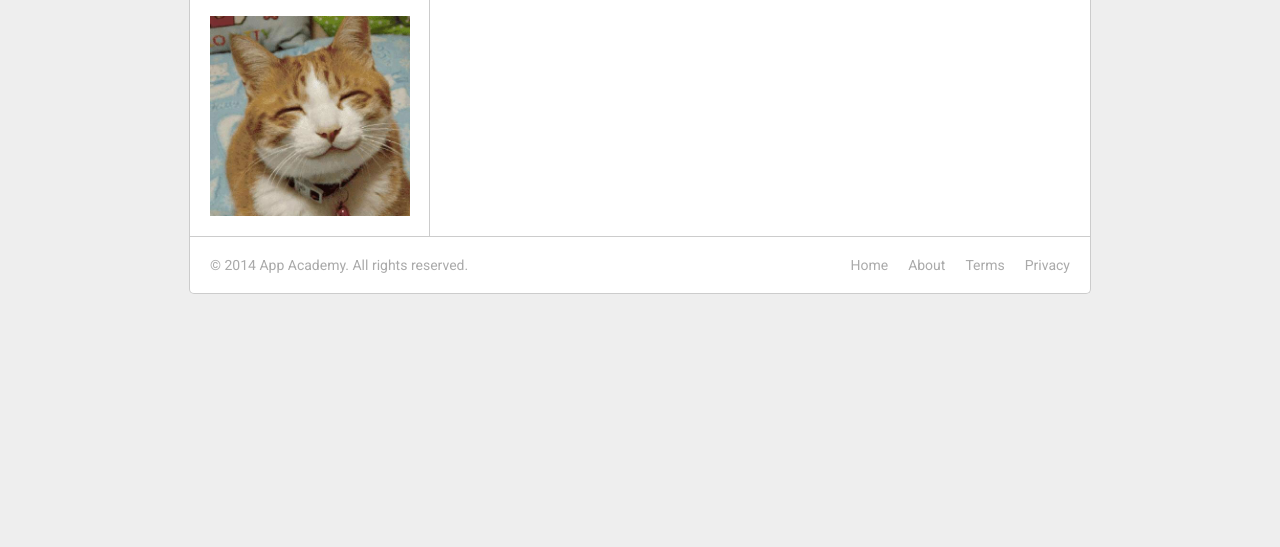
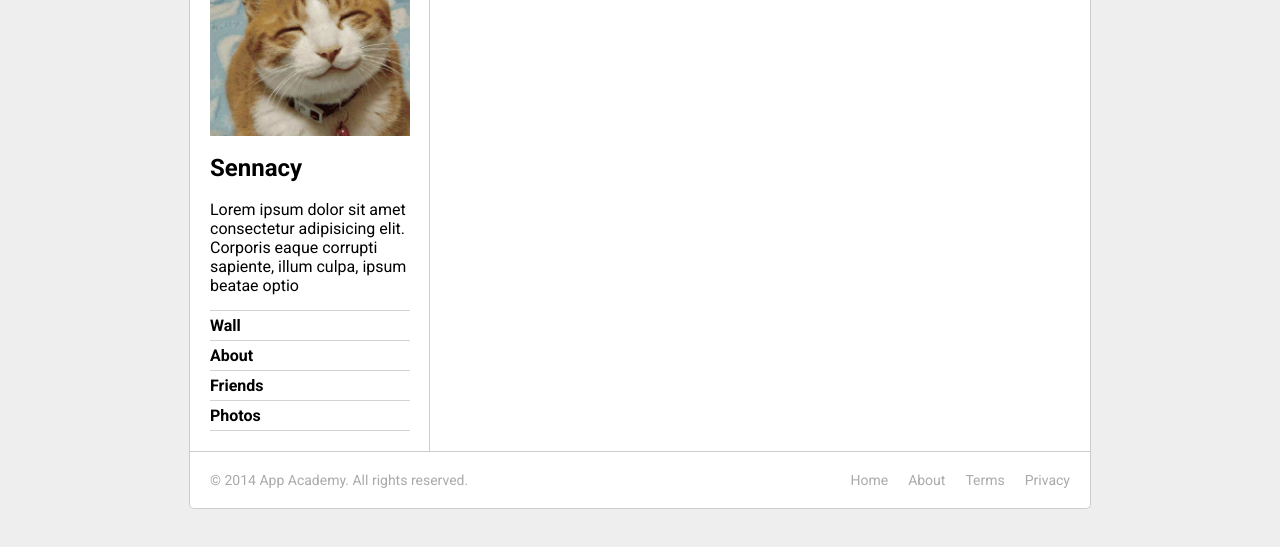
Before and after one commit to onyi/W5D5, a plain HTML site: page css_friends_phase6/06-sidebar.html in a window 1280 px wide. Shown: the part 245-792 px from the top of the page. Drawn offline with Linux system fonts and the light colour scheme.

Commit message:
Complete CSS project phase 6

```diff
--- a/css_friends_phase6/06-sidebar.html
+++ b/css_friends_phase6/06-sidebar.html
@@ -50,8 +50,21 @@
           <img src="./images/cat.jpg" alt="Profile pic">
         </a>
       </section>
-      <section class="profile-info"></section>
-      <section class="profile-nav"></section>
+
+      <section class="profile-info">
+        <h2>Sennacy</h2>
+        <p>Lorem ipsum dolor sit amet consectetur adipisicing elit. Corporis eaque corrupti sapiente, illum culpa, ipsum beatae optio</p>
+      </section>
+
+      <section class="profile-nav">
+        <ul>
+          <li><a href="#">Wall</a></li>
+          <li><a href="#">About</a></li>
+          <li><a href="#">Friends</a></li>
+          <li><a href="#">Photos</a></li>
+        </ul>
+      </section>
+
     </section>
     <section class="content-main">
 
--- a/css_friends_phase6/css/06-sidebar.css
+++ b/css_friends_phase6/css/06-sidebar.css
@@ -6,16 +6,35 @@
 
 .profile-picture a {
   display: block;
-}
-
-.profile-picture img {
-
+  margin-top: -5rem;
+  z-index: 999;
+  position: relative;
 }
 
 .profile-info {
-
 }
 
-.profile-nav {
+.profile-info h2 {
+  font-size: 24px;
+  font-weight: bold;
+  padding: 18px 0;
+}
 
+.profile-info p {
+  padding-bottom: 15px;
 }
+
+.profile-nav a {
+  padding: 5px 0;
+  display: block;
+  font-weight: bold;
+  border-top: 1px solid lightgrey;
+}
+
+.profile-nav li:last-of-type {
+  border-bottom: 1px solid lightgrey;
+}
+
+.profile-nav a:hover {
+  background-color: lightgrey;
+}
```
